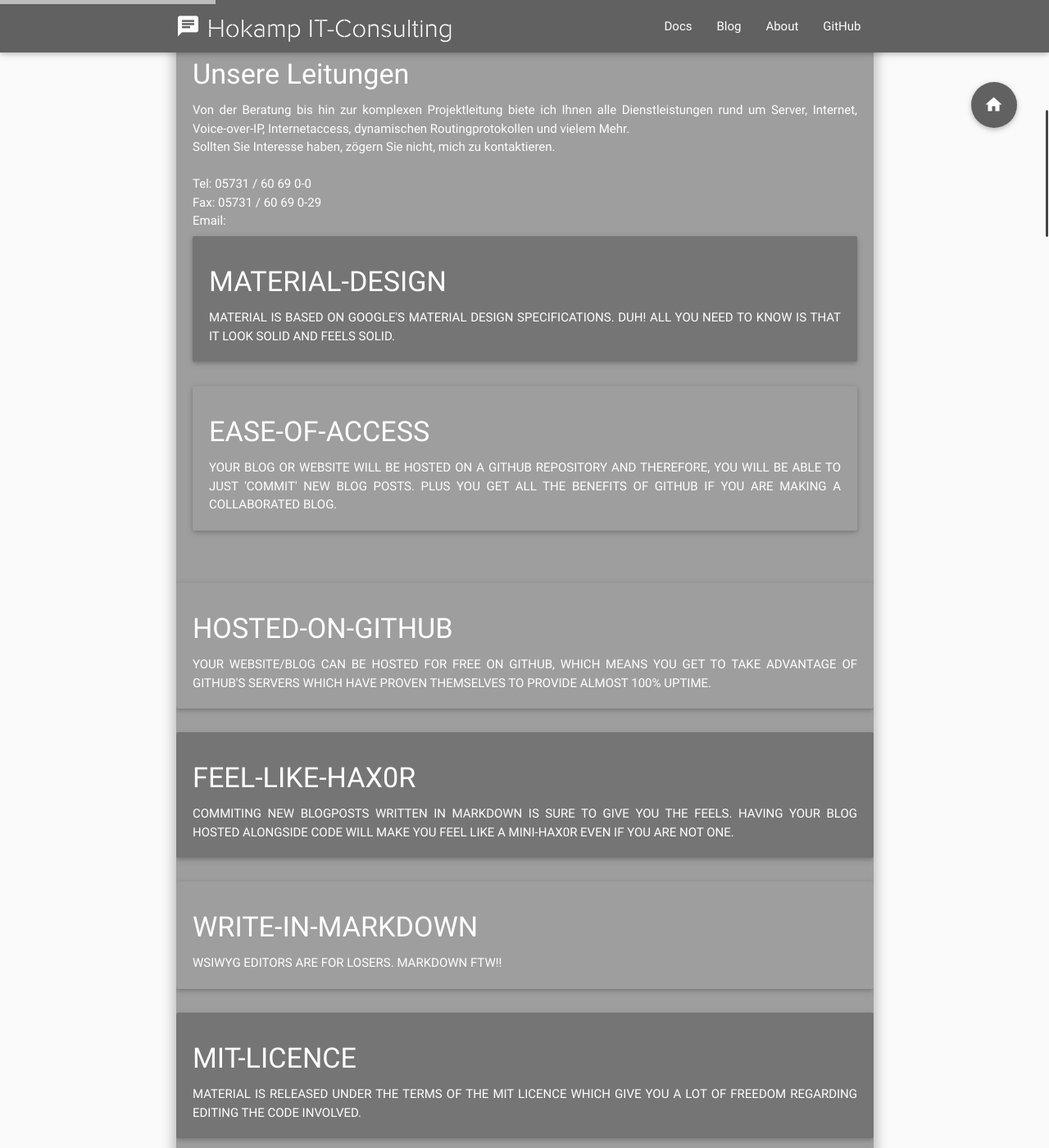
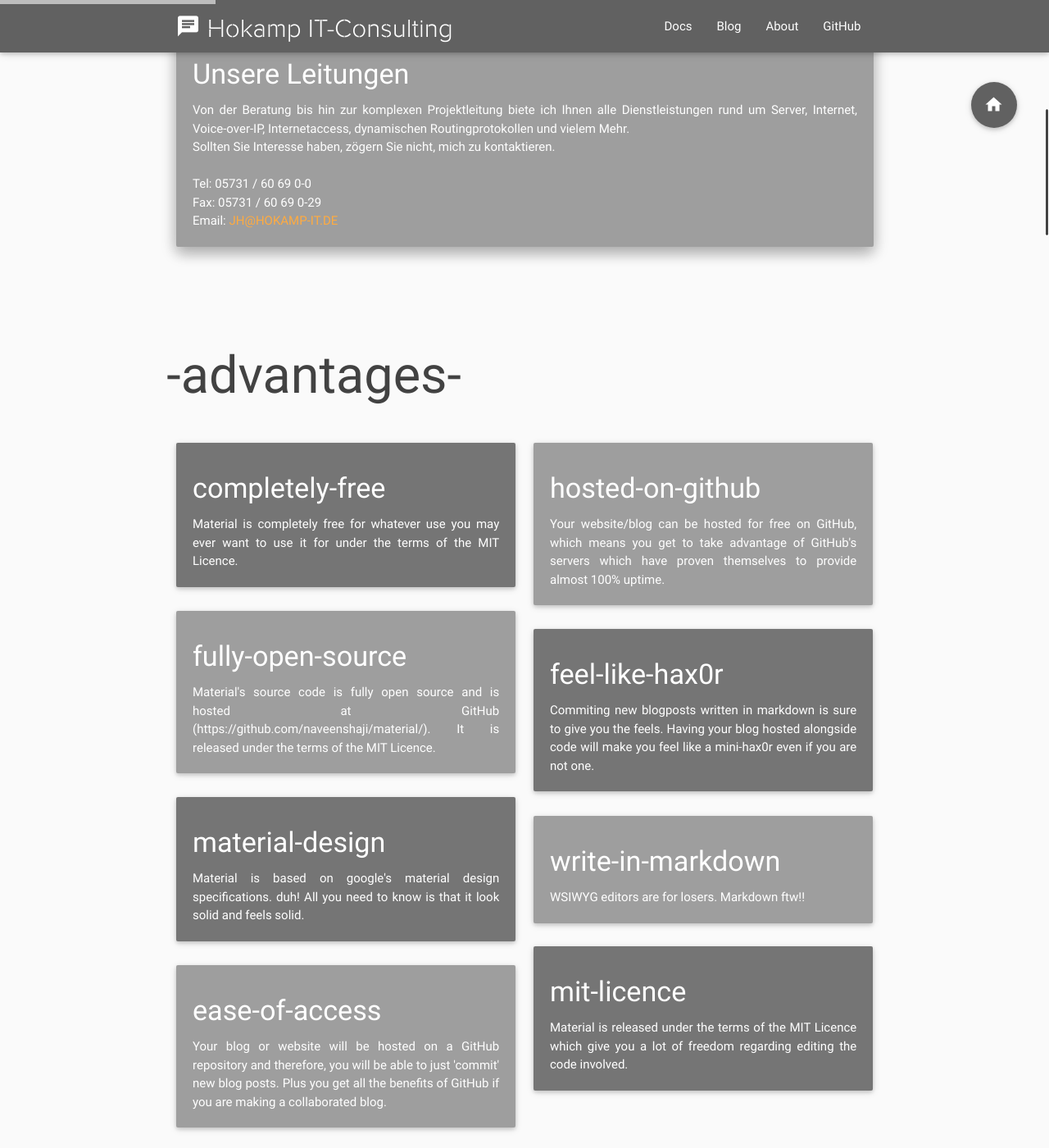
Before and after one commit to jhokamp/jhokamp.github.io, a Jekyll site: the page built from index.html, in a window 1280 px wide and 1400 px high, scrolled down 1186 px. Shown: the whole window at 82% size. Built offline with Jekyll 4.4.1, drawn with Linux system fonts in a browser that asks for light colours; some of the changed lines change nothing that is shown.

Commit message:
Update index.html

```diff
--- a/index.html
+++ b/index.html
@@ -28,7 +28,7 @@
             <div class="card-title">
                 <h4>Unsere Leitungen</h4>
             </div>
-            Von der Beratung bis hin zur komplexen Projektleitung biete ich Ihnen alle Dienstleistungen rund um Server, Internet, Voice-over-IP, Internetaccess, dynamischen Routingprotokollen und vielem Mehr.<br>Sollten Sie Interesse haben, zögern Sie nicht, mich zu kontaktieren.<br><br>Tel: 05731 / 60 69 0-0<br>Fax: 05731 / 60 69 0-29<br>Email: <a href='mailto:jh@hokamp-it.de>jh@hokamp-it.de</a><br>
+            Von der Beratung bis hin zur komplexen Projektleitung biete ich Ihnen alle Dienstleistungen rund um Server, Internet, Voice-over-IP, Internetaccess, dynamischen Routingprotokollen und vielem Mehr.<br>Sollten Sie Interesse haben, zögern Sie nicht, mich zu kontaktieren.<br><br>Tel: 05731 / 60 69 0-0<br>Fax: 05731 / 60 69 0-29<br>Email: <a href='mailto:jh@hokamp-it.de'>jh@hokamp-it.de</a><br>
         </div>
     </div>
 
```
